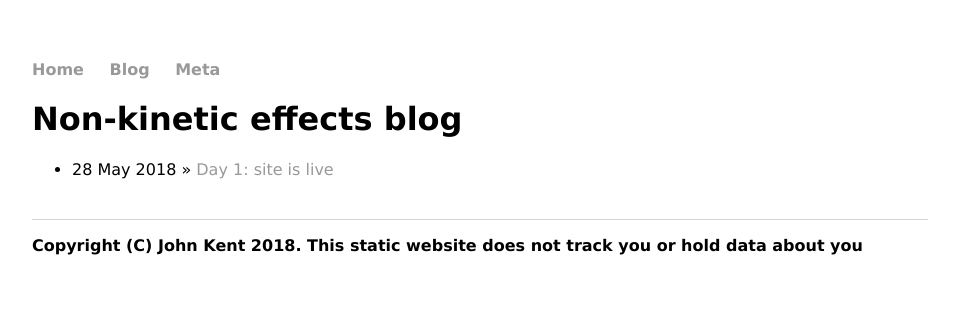
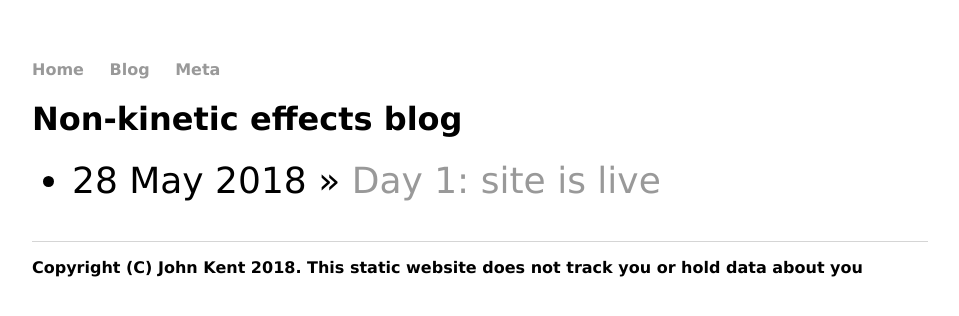
Before and after one commit to KineticLensman/KineticLensman.github.io, a Jekyll site: the page built from blog/index.html, in a window 1280 px wide. Shown: the top 316 px of the page, without its empty margins (160-1119 px from the left). Built offline with Jekyll 4.4.1, drawn with Linux system fonts in a browser that asks for light colours.

Commit message:
Update main.css

```diff
--- a/css/main.css
+++ b/css/main.css
@@ -30,7 +30,7 @@
     font-family:'Verdana', 'Geneva', 'sans-serif';
 }
 p {
-    /* font-size: 1.2em;    /* was 1.5 */
+    font-size: 1.5em;    /* was 1.5 */
     /* line-height: 1.4em; /* was 1.4 */
     /* color: #333; */
     font-family:'Verdana', 'Geneva', 'sans-serif';
@@ -44,11 +44,13 @@
 ul.posts {
     margin: 20px auto 40px;
     font-family:'Verdana', 'Geneva', 'sans-serif';
+    font-size: 1.5em;
     /*font-size: 1.2em; */
 }
 
 ul.posts li {
    /* list-style: none;*/
     font-family:'Verdana', 'Geneva', 'sans-serif';
+    font-size: 1.5em;
     /* font-size: 1.5em; /* not specified before */
 }
```
